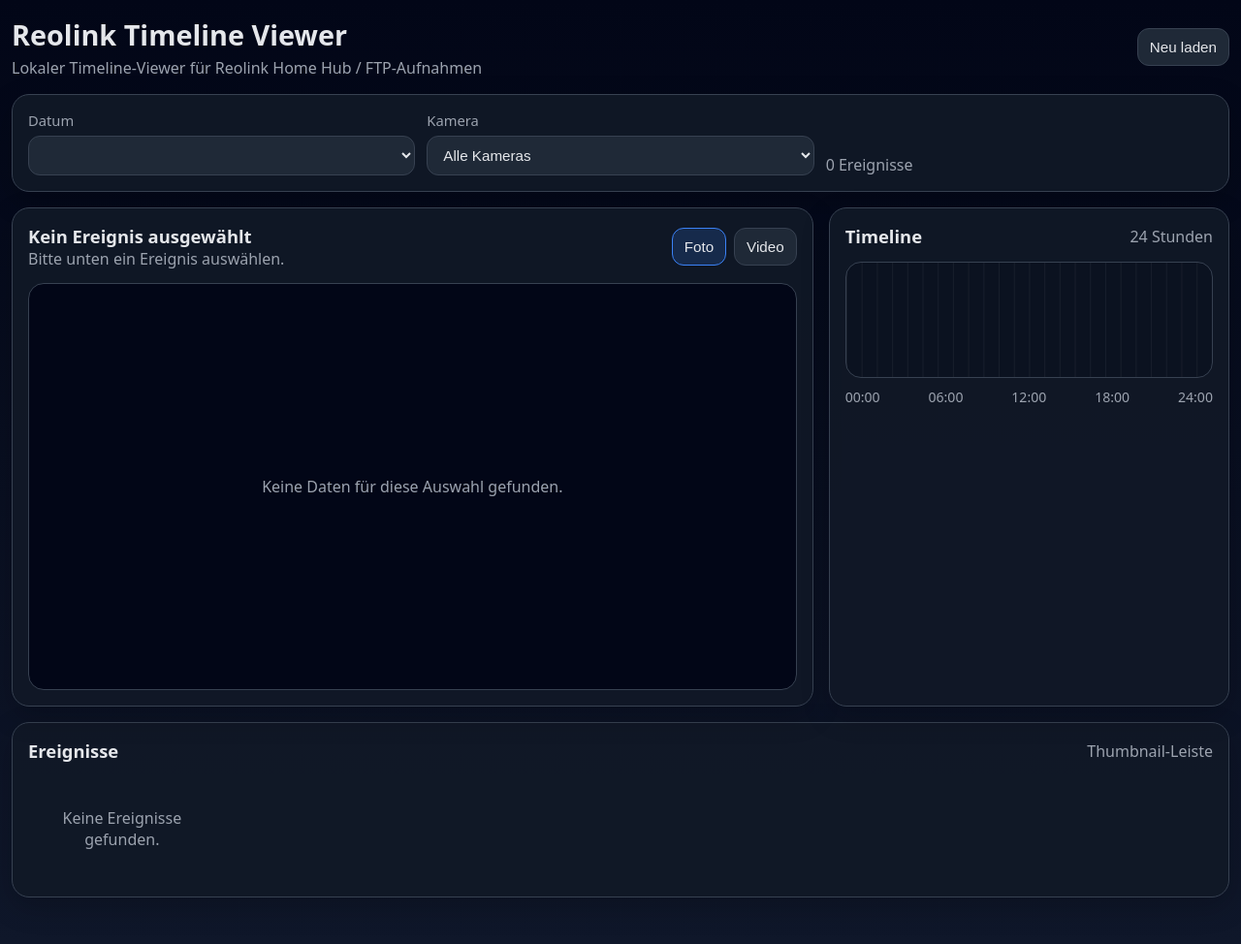
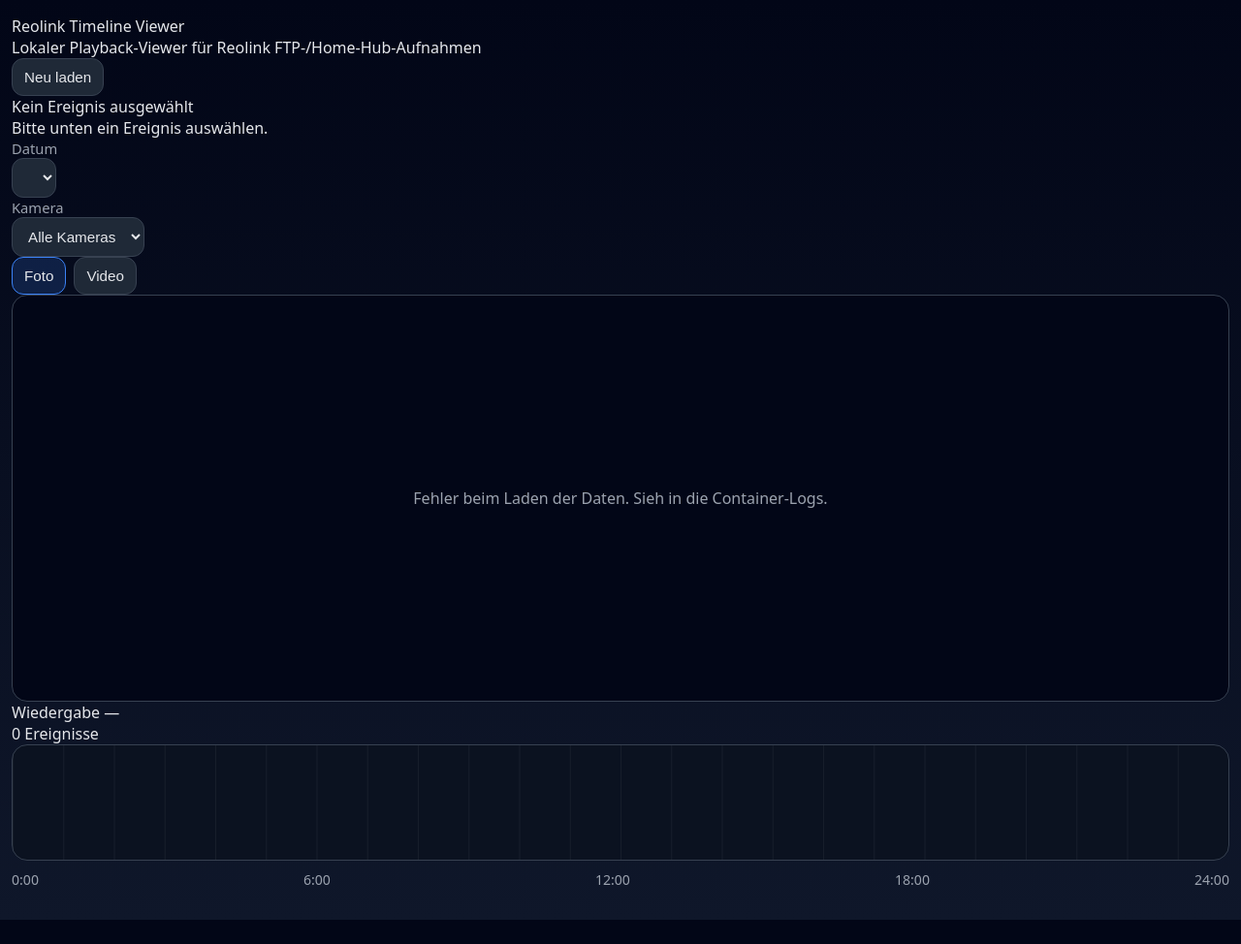
Before and after one commit to BenjiMcKenzie/reolink-timeline-viewer, a FastAPI app: page / in a window 1280 px wide. Shown: the whole page at 97% size. After the commit the page ends 949 px from the top, so only its background shows below. Run offline with FastAPI, Linux system fonts and the light colour scheme; data that the repository does not hold is empty.

Commit message:
Update index.html

```diff
--- a/app/templates/index.html
+++ b/app/templates/index.html
@@ -8,73 +8,80 @@
 </head>
 <body>
   <div class="app-shell">
-    <header class="topbar">
-      <div>
-        <h1>Reolink Timeline Viewer</h1>
-        <p>Lokaler Timeline-Viewer für Reolink Home Hub / FTP-Aufnahmen</p>
+    <header class="top-strip">
+      <div class="brand">
+        <div class="brand-title">Reolink Timeline Viewer</div>
+        <div class="brand-subtitle">Lokaler Playback-Viewer für Reolink FTP-/Home-Hub-Aufnahmen</div>
       </div>
-      <button id="refreshButton" class="ghost-button">Neu laden</button>
+      <button id="refreshButton" class="top-action">Neu laden</button>
     </header>
 
-    <section class="controls card">
-      <label>
-        Datum
+    <main class="playback-shell">
+      <section class="player-panel">
+        <div class="player-topbar">
+          <div class="player-heading">
+            <div class="player-camera" id="viewerTitle">Kein Ereignis ausgewählt</div>
+            <div class="player-meta" id="viewerMeta">Bitte unten ein Ereignis auswählen.</div>
+          </div>
+
+          <div class="player-actions">
+            <div class="select-wrap">
+              <label for="dateSelect">Datum</label>
               <select id="dateSelect"></select>
-      </label>
+            </div>
 
-      <label>
-        Kamera
+            <div class="select-wrap">
+              <label for="cameraSelect">Kamera</label>
               <select id="cameraSelect">
                 <option value="">Alle Kameras</option>
               </select>
-      </label>
+            </div>
 
-      <div class="stats">
-        <span id="eventCount">0 Ereignisse</span>
-      </div>
-    </section>
-
-    <section class="viewer-layout">
-      <article class="viewer card">
-        <div class="viewer-header">
-          <div>
-            <h2 id="viewerTitle">Kein Ereignis ausgewählt</h2>
-            <p id="viewerMeta">Bitte unten ein Ereignis auswählen.</p>
-          </div>
             <div class="mode-switch">
               <button id="imageModeButton" class="mode-button active">Foto</button>
               <button id="videoModeButton" class="mode-button">Video</button>
             </div>
           </div>
+        </div>
 
-        <div class="viewer-stage" id="viewerStage">
+        <div class="viewer-frame">
+          <div id="viewerStage" class="viewer-stage">
             <div class="empty-state">Keine Daten für diese Auswahl gefunden.</div>
           </div>
-      </article>
+        </div>
+      </section>
 
-      <article class="timeline card">
-        <div class="timeline-header">
-          <h2>Timeline</h2>
-          <span>24 Stunden</span>
+      <section class="playback-panel">
+        <div class="playback-header">
+          <div class="playback-title">
+            Wiedergabe
+            <span id="selectedMonthLabel">—</span>
           </div>
+          <div class="playback-stats">
+            <span id="eventCount">0 Ereignisse</span>
+          </div>
+        </div>
+
+        <div class="day-strip-wrap">
+          <div id="dayStrip" class="day-strip"></div>
+        </div>
+
+        <div class="filmstrip-wrap">
+          <div id="eventsFilmstrip" class="events-filmstrip"></div>
+        </div>
+
+        <div class="timeline-wrap">
           <div id="timelineTrack" class="timeline-track"></div>
           <div class="timeline-scale">
-          <span>00:00</span>
-          <span>06:00</span>
+            <span>0:00</span>
+            <span>6:00</span>
             <span>12:00</span>
             <span>18:00</span>
             <span>24:00</span>
           </div>
-      </article>
+        </div>
       </section>
-
-    <section class="events card">
-      <div class="events-header">
-        <h2>Ereignisse</h2>
-        <span>Thumbnail-Leiste</span>
-      </div>
-      <div id="eventsGrid" class="events-grid"></div>
-    </section>
+    </main>
   </div>
 
   <script src="/static/app.js"></script>
```
Lines whose indentation alone changed are shown as unchanged.
